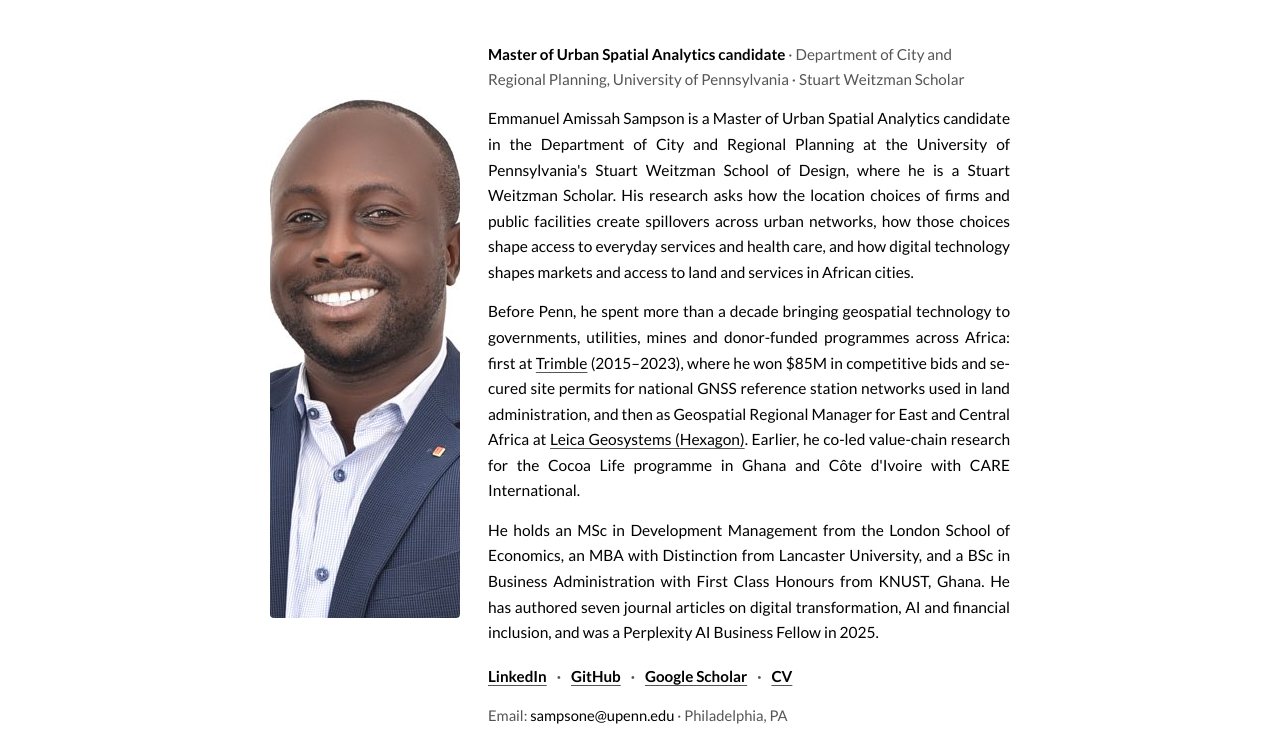
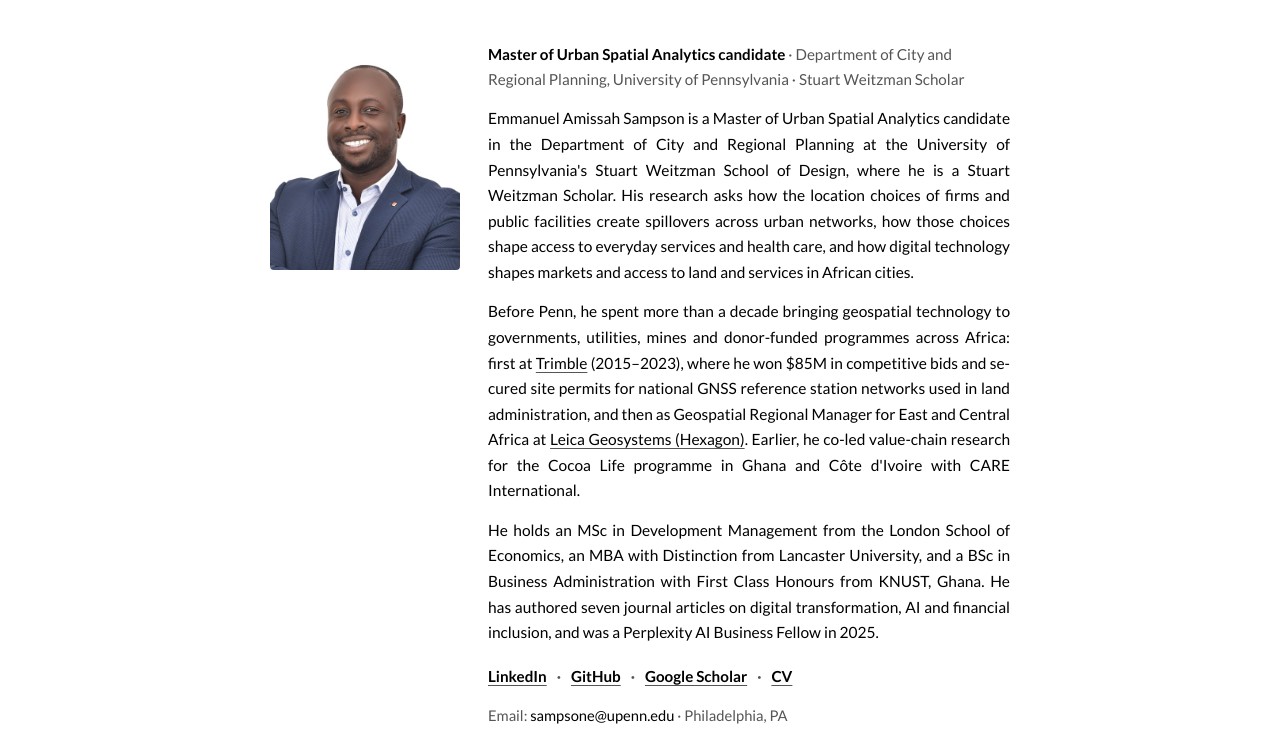
Before and after one commit to emmanuelsampson-prog/emmanuelsampson-prog.github.io, a plain HTML site: page index.html in a window 1280 px wide. Shown: the part 57-799 px from the top of the page. Drawn offline with nearby package versions, Linux system fonts and the light colour scheme.

Commit message:
Fix portrait proportions
Co-Authored-By: Claude Opus 5.5 <noreply@anthropic.com>
Claude-Session: https://claude.ai/code/session_017YrYn4ydT8E98jxy1kXvSG

```diff
--- a/index.html
+++ b/index.html
@@ -52,7 +52,7 @@ p{margin:0}
 
 /* bio */
 .bio{display:grid;grid-template-columns:190px minmax(0,1fr);gap:28px;align-items:start}
-.bio img{width:190px;max-width:100%;aspect-ratio:5/6;object-fit:cover;border-radius:4px;display:block}
+.bio img{width:190px;max-width:100%;height:auto;aspect-ratio:5/6;object-fit:cover;border-radius:4px;display:block}
 .bio .text{display:grid;gap:14px}
 .role{font-size:.95rem;color:var(--muted)}
 .role strong{color:var(--fg);font-weight:600}
```
